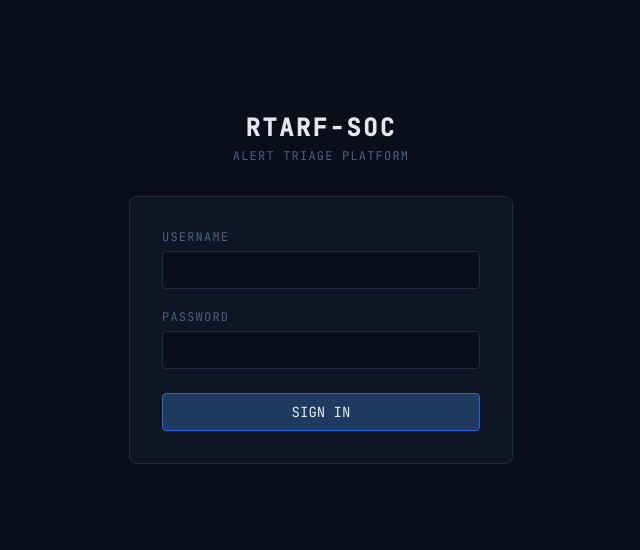
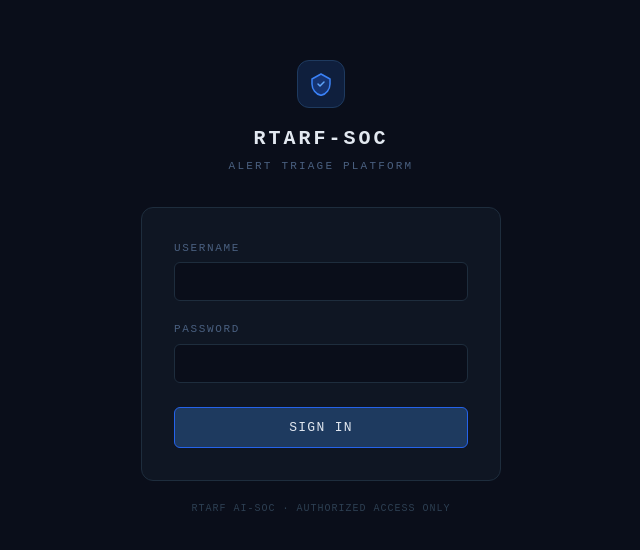
Before and after one commit to andante-adt/rtarf-intern, a React (Vite) app in the folder frontend/: page / in a window 1280 px wide. Shown: the part 112-662 px from the top of the page, without its empty margins (319-959 px from the left). Built offline with nearby package versions, Linux system fonts and the light colour scheme.

Commit message:
fix: improve login page layout and styling

```diff
--- a/frontend/src/components/LoginPage.tsx
+++ b/frontend/src/components/LoginPage.tsx
@@ -26,61 +26,188 @@ export default function LoginPage({ onLogin }: Props) {
   }
 
   return (
-    <div className="flex h-screen bg-[#0a0e1a] items-center justify-center">
-      <div className="w-full max-w-sm">
-        <div className="text-center mb-8">
-          <div className="font-mono text-2xl font-bold text-[#e2e8f0] tracking-widest">
+    <div
+      style={{
+        minHeight: '100vh',
+        display: 'grid',
+        placeItems: 'center',
+        background: '#0a0e1a',
+      }}
+    >
+      <div style={{ width: 360 }}>
+
+        {/* Header */}
+        <div style={{ textAlign: 'center', marginBottom: 32 }}>
+          <div style={{
+            display: 'inline-flex',
+            alignItems: 'center',
+            justifyContent: 'center',
+            width: 48, height: 48,
+            borderRadius: 12,
+            background: '#0f1f3d',
+            border: '1px solid #1e3a5f',
+            marginBottom: 16,
+          }}>
+            <svg width="24" height="24" viewBox="0 0 24 24" fill="none">
+              <path d="M12 2L3 7v5c0 5.25 3.75 10.15 9 11.35C17.25 22.15 21 17.25 21 12V7L12 2z"
+                fill="#2563eb" opacity="0.3"/>
+              <path d="M12 2L3 7v5c0 5.25 3.75 10.15 9 11.35C17.25 22.15 21 17.25 21 12V7L12 2z"
+                stroke="#3b82f6" strokeWidth="1.5" strokeLinejoin="round"/>
+              <path d="M9 12l2 2 4-4" stroke="#60a5fa" strokeWidth="1.5"
+                strokeLinecap="round" strokeLinejoin="round"/>
+            </svg>
+          </div>
+          <div style={{
+            fontFamily: 'monospace',
+            fontSize: 20,
+            fontWeight: 700,
+            color: '#e2e8f0',
+            letterSpacing: '0.15em',
+          }}>
             RTARF-SOC
           </div>
-          <div className="font-mono text-xs text-[#4a6080] tracking-widest uppercase mt-1">
+          <div style={{
+            fontFamily: 'monospace',
+            fontSize: 11,
+            color: '#4a6080',
+            letterSpacing: '0.2em',
+            textTransform: 'uppercase',
+            marginTop: 4,
+          }}>
             Alert Triage Platform
           </div>
         </div>
 
+        {/* Card */}
         <form
           onSubmit={handleSubmit}
-          className="bg-[#0f1623] border border-[#1e2d3d] rounded-lg p-8 flex flex-col gap-5"
+          style={{
+            background: '#0f1623',
+            border: '1px solid #1e2d3d',
+            borderRadius: 12,
+            padding: 32,
+            display: 'flex',
+            flexDirection: 'column',
+            gap: 20,
+          }}
         >
-          <div className="flex flex-col gap-1.5">
-            <label className="font-mono text-xs text-[#4a6080] uppercase tracking-widest">
+          {/* Username */}
+          <div style={{ display: 'flex', flexDirection: 'column', gap: 6 }}>
+            <label style={{
+              fontFamily: 'monospace',
+              fontSize: 11,
+              color: '#4a6080',
+              letterSpacing: '0.15em',
+              textTransform: 'uppercase',
+            }}>
               Username
             </label>
             <input
               type="text"
               value={username}
               onChange={e => setUsername(e.target.value)}
-              className="bg-[#0a0e1a] border border-[#1e2d3d] rounded px-3 py-2 text-[#c9d8e8] font-mono text-sm focus:outline-none focus:border-[#3b82f6] transition-colors"
+              required
               autoComplete="username"
-              required
+              style={{
+                background: '#0a0e1a',
+                border: '1px solid #1e2d3d',
+                borderRadius: 6,
+                padding: '8px 12px',
+                color: '#c9d8e8',
+                fontFamily: 'monospace',
+                fontSize: 14,
+                outline: 'none',
+              }}
+              onFocus={e => (e.target.style.borderColor = '#3b82f6')}
+              onBlur={e  => (e.target.style.borderColor = '#1e2d3d')}
             />
           </div>
 
-          <div className="flex flex-col gap-1.5">
-            <label className="font-mono text-xs text-[#4a6080] uppercase tracking-widest">
+          {/* Password */}
+          <div style={{ display: 'flex', flexDirection: 'column', gap: 6 }}>
+            <label style={{
+              fontFamily: 'monospace',
+              fontSize: 11,
+              color: '#4a6080',
+              letterSpacing: '0.15em',
+              textTransform: 'uppercase',
+            }}>
               Password
             </label>
             <input
               type="password"
               value={password}
               onChange={e => setPassword(e.target.value)}
-              className="bg-[#0a0e1a] border border-[#1e2d3d] rounded px-3 py-2 text-[#c9d8e8] font-mono text-sm focus:outline-none focus:border-[#3b82f6] transition-colors"
+              required
               autoComplete="current-password"
-              required
+              style={{
+                background: '#0a0e1a',
+                border: '1px solid #1e2d3d',
+                borderRadius: 6,
+                padding: '8px 12px',
+                color: '#c9d8e8',
+                fontFamily: 'monospace',
+                fontSize: 14,
+                outline: 'none',
+              }}
+              onFocus={e => (e.target.style.borderColor = '#3b82f6')}
+              onBlur={e  => (e.target.style.borderColor = '#1e2d3d')}
             />
           </div>
 
+          {/* Error */}
           {error && (
-            <div className="text-red-400 font-mono text-xs text-center">{error}</div>
+            <div style={{
+              color: '#f87171',
+              fontFamily: 'monospace',
+              fontSize: 12,
+              textAlign: 'center',
+              padding: '8px 12px',
+              background: 'rgba(239,68,68,0.1)',
+              border: '1px solid rgba(239,68,68,0.2)',
+              borderRadius: 6,
+            }}>
+              {error}
+            </div>
           )}
 
+          {/* Submit */}
           <button
             type="submit"
             disabled={loading}
-            className="mt-1 bg-[#1e3a5f] hover:bg-[#2563eb] border border-[#2563eb] text-[#e2e8f0] font-mono text-sm py-2 rounded transition-colors disabled:opacity-50"
+            style={{
+              marginTop: 4,
+              background: loading ? '#1e2d3d' : '#1e3a5f',
+              border: '1px solid #2563eb',
+              borderRadius: 6,
+              padding: '10px 0',
+              color: '#e2e8f0',
+              fontFamily: 'monospace',
+              fontSize: 13,
+              letterSpacing: '0.1em',
+              cursor: loading ? 'not-allowed' : 'pointer',
+              opacity: loading ? 0.6 : 1,
+              transition: 'background 0.15s',
+            }}
+            onMouseEnter={e => { if (!loading) (e.target as HTMLButtonElement).style.background = '#2563eb' }}
+            onMouseLeave={e => { if (!loading) (e.target as HTMLButtonElement).style.background = '#1e3a5f' }}
           >
             {loading ? 'กำลังเข้าสู่ระบบ...' : 'SIGN IN'}
           </button>
         </form>
+
+        {/* Footer */}
+        <div style={{
+          textAlign: 'center',
+          marginTop: 20,
+          fontFamily: 'monospace',
+          fontSize: 10,
+          color: '#2d3f52',
+          letterSpacing: '0.1em',
+        }}>
+          RTARF AI-SOC · AUTHORIZED ACCESS ONLY
+        </div>
+
       </div>
     </div>
   )
```
